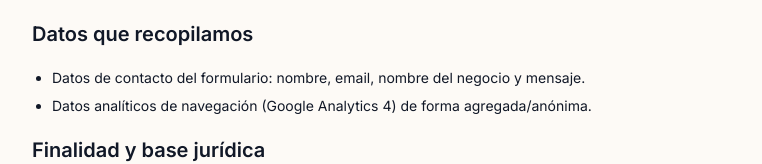
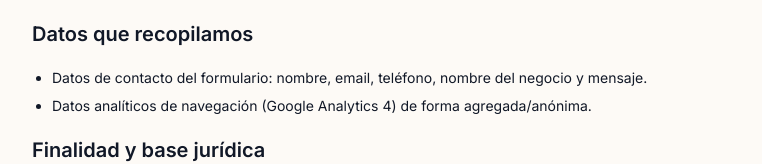
Before and after one commit to RaulPGr/pidelocal-landing, a Next.js app: page /privacidad in a window 1280 px wide. Shown: the part 240-404 px from the top of the page, without its empty margins (248-1010 px from the left). Built offline with nearby package versions, Linux system fonts and the light colour scheme.

Commit message:
fix: corregida URL webhook Sheets

```diff
--- a/app/(legal)/privacidad/page.tsx
+++ b/app/(legal)/privacidad/page.tsx
@@ -20,7 +20,7 @@ export default function Privacidad() {
 
         <h2 className="text-xl font-semibold">Datos que recopilamos</h2>
         <ul className="list-disc pl-5">
-          <li>Datos de contacto del formulario: nombre, email, nombre del negocio y mensaje.</li>
+          <li>Datos de contacto del formulario: nombre, email, teléfono, nombre del negocio y mensaje.</li>
           <li>Datos analíticos de navegación (Google Analytics 4) de forma agregada/anónima.</li>
         </ul>
 
--- a/app/page.tsx
+++ b/app/page.tsx
@@ -635,11 +635,11 @@ export default function Page() {
         </svg>
       </a>
 
-      {/* — Opcionales (descomenta si los usas)
-      <a href="https://www.facebook.com/tuusuario" target="_blank" rel="noopener noreferrer" aria-label="Facebook" className="p-2 rounded-lg hover:bg-brand-light/30 transition" title="Facebook">
+      {/* Facebook */}
+      <a href="https://www.facebook.com/profile.php?id=61580821805063" target="_blank" rel="noopener noreferrer" aria-label="Facebook" className="p-2 rounded-lg hover:bg-brand-light/30 transition" title="Facebook">
         <svg className="h-5 w-5" viewBox="0 0 24 24" fill="currentColor"><path d="M22 12a10 10 0 1 0-11.5 9.9v-7h-2v-2.9h2v-2.2c0-2 1.2-3.1 3.1-3.1.9 0 1.8.1 1.8.1v2h-1c-1 0-1.3.6-1.3 1.2v2h2.3L15 14.9h-2v7A10 10 0 0 0 22 12z"/></svg>
       </a>
-
+      {/*
       <a href="https://www.tiktok.com/@tuusuario" target="_blank" rel="noopener noreferrer" aria-label="TikTok" className="p-2 rounded-lg hover:bg-brand-light/30 transition" title="TikTok">
         <svg className="h-5 w-5" viewBox="0 0 48 48" fill="currentColor"><path d="M41 17.4v5.2a12.2 12.2 0 0 1-7.1-2.3v9.9a11.3 11.3 0 1 1-11.3-11.3c.6 0 1.2.1 1.8.2v5.5a5.8 5.8 0 1 0 4.5 5.6V6h5.1a12.2 12.2 0 0 0 7 11.4Z"/></svg>
       </a>
```
